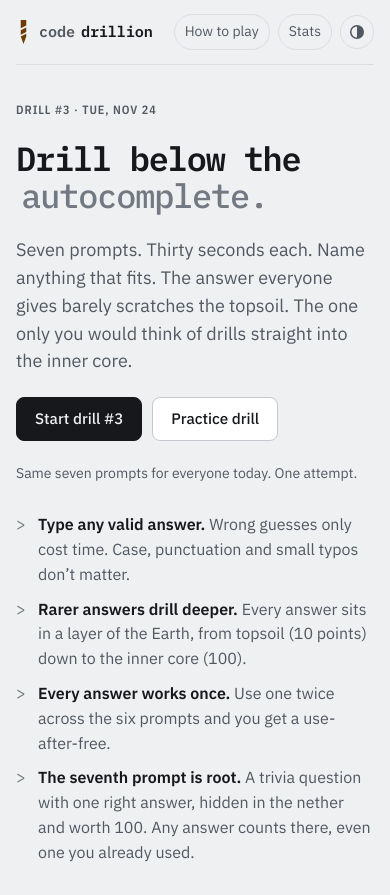
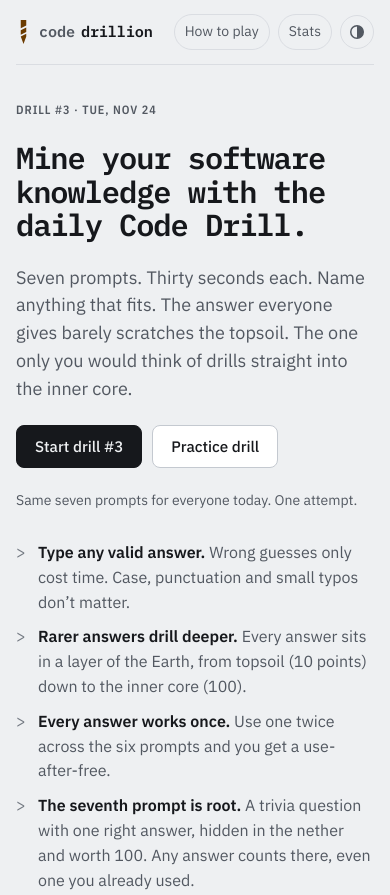
Before and after one commit to nware49/code-drill-ion, a website with bundled scripts: page index.html in a window 390 px wide. Shown: the top 895 px of the page. Built offline with nearby package versions, Linux system fonts and the light colour scheme.

Commit message:
Change the hero headline to "Mine your software knowledge"
The home headline now reads "Mine your software knowledge with the
daily Code Drill." The grey ghost-text styling, which imitated an
autocomplete suggestion, is gone; the blinking cursor stays at the end
of the line. The type size is slightly smaller so the longer line sets
in three lines on desktop and phone.

Co-Authored-By: Claude Opus 5.5 <noreply@anthropic.com>
Claude-Session: https://claude.ai/code/session_01NWLvaPvSVeJh8CsfNNkw2A

```diff
--- a/index.html
+++ b/index.html
@@ -35,7 +35,7 @@
       <div class="home-grid">
         <div class="home-copy">
           <p class="eyebrow" id="home-meta">The daily drill</p>
-          <h1 id="home-title" class="hero-title">Drill below the <span class="caret" aria-hidden="true"></span><span class="ghost">autocomplete.</span></h1>
+          <h1 id="home-title" class="hero-title">Mine your software knowledge with the daily Code Drill.<span class="caret" aria-hidden="true"></span></h1>
           <p class="lede">Seven prompts. Thirty seconds each. Name anything that fits. The answer everyone gives barely scratches the topsoil. The one only you would think of drills straight into the inner core.</p>
           <div class="cta">
             <button class="btn primary" id="start-daily" type="button">Start today&rsquo;s drill</button>
--- a/styles.css
+++ b/styles.css
@@ -207,16 +207,15 @@ main { flex: 1; }
 .hero-title {
   font-family: var(--f-mono);
   font-weight: 600;
-  font-size: clamp(2.1rem, 4.6vw, 3.4rem);
-  line-height: 1.08;
+  font-size: clamp(1.9rem, 3.9vw, 2.9rem);
+  line-height: 1.1;
   letter-spacing: -0.035em;
 }
-.hero-title .ghost { color: var(--ink-3); font-weight: 500; }
 .caret {
   display: inline-block;
   width: 0.09em;
   height: 0.95em;
-  margin: 0 0.05em 0 0.02em;
+  margin: 0 0 0 0.12em;
   vertical-align: -0.1em;
   background: var(--t5);
   animation: blink 1.1s steps(1) infinite;
```
